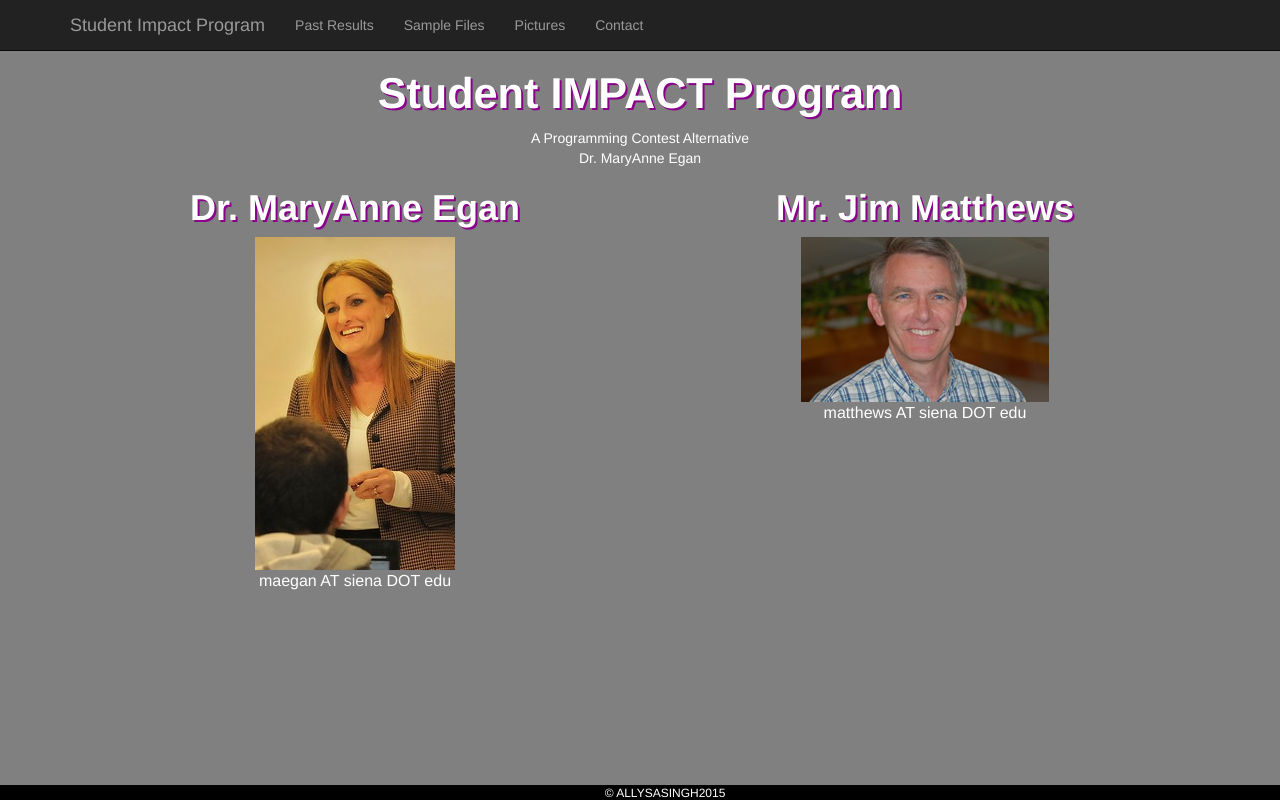
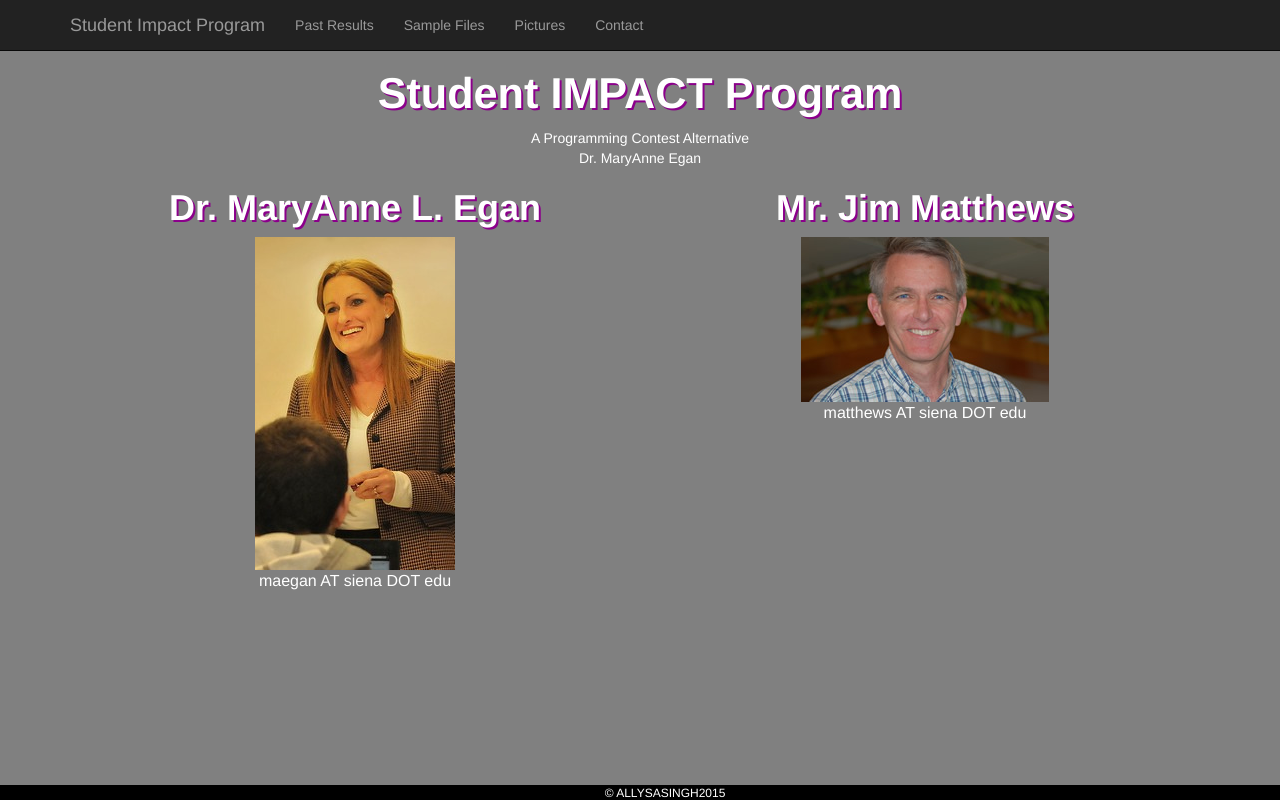
Before and after one commit to maegan/background-generator, a plain HTML site: page contact.html in a window 1280 px wide. Drawn offline with Linux system fonts and the light colour scheme.

Commit message:
changed name

```diff
--- a/contact.html
+++ b/contact.html
@@ -50,7 +50,7 @@
 <div class="container">
         <div class="col-md-6">
             <div class="box text-center">
-                <h2 class="text-center"><big><strong>Dr. MaryAnne Egan</big></strong></h2>
+                <h2 class="text-center"><big><strong>Dr. MaryAnne L. Egan</big></strong></h2>
                     <img src="impact_images/egan1.jpg">
                 <div class="text-center" style = "color:white; font-size:16px">maegan AT siena DOT edu</div>
 
```
